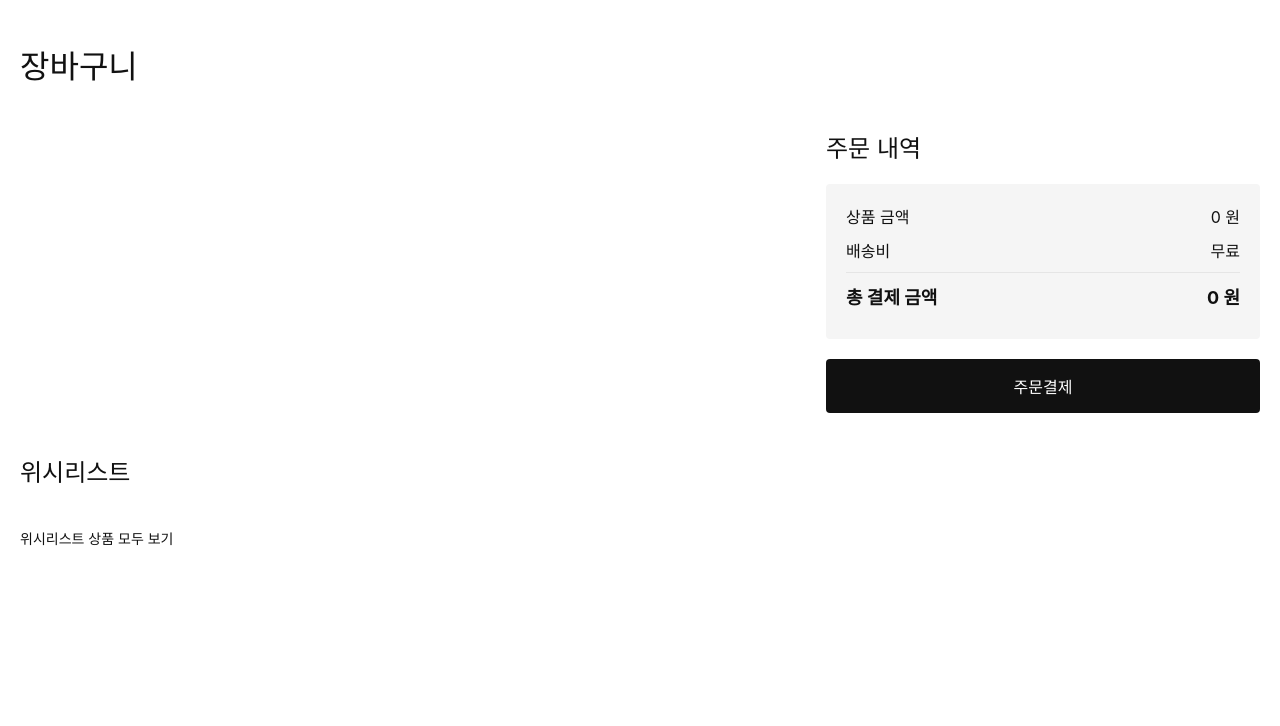
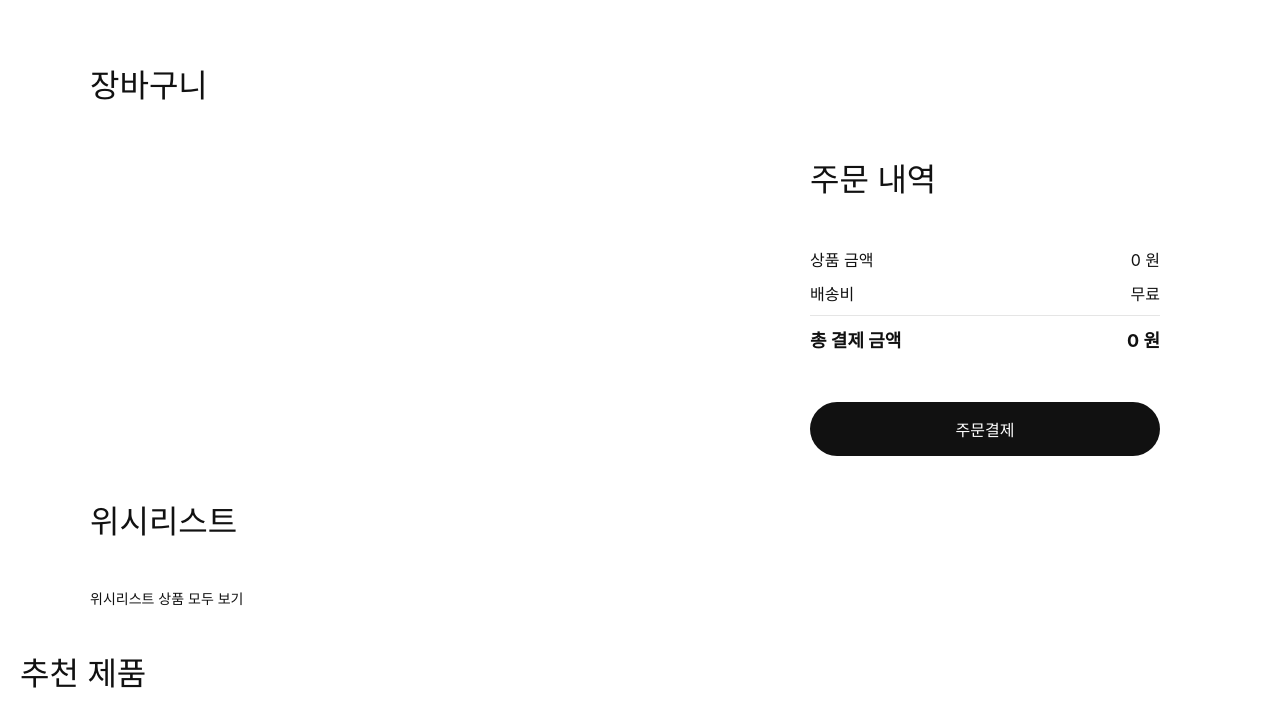
Before and after one commit to bsh-ko/vanilla_demo, a website built with Vite: page src/cart/cart.html in a window 1280 px wide. Built offline with nearby package versions, Linux system fonts and the light colour scheme.

Commit message:
css 수정

```diff
--- a/package.json
+++ b/package.json
@@ -10,5 +10,8 @@
   },
   "devDependencies": {
     "vite": "^5.4.8"
+  },
+  "dependencies": {
+    "axios": "^1.7.7"
   }
 }
--- a/src/cart/cart.css
+++ b/src/cart/cart.css
@@ -7,7 +7,14 @@ body {
 }
 
 h1, h2 {
-    font-weight: normal;
+    font-size: 32px;
+    font-style: normal;
+    font-weight: 500;
+}
+
+.main-layout {
+    max-width: 1100px;
+    margin: 40px auto;
 }
 
 .cart-container {
@@ -22,6 +29,8 @@ h1, h2 {
 
 #order-summary {
     width: 35%;
+    margin-right: 30px;
+    max-width: 350px;
 }
 
 .cart-item {
@@ -96,8 +105,7 @@ h1, h2 {
 }
 
 .order-details {
-    background-color: #f5f5f5;
-    padding: 20px;
+    padding: 20px 0;
     border-radius: 4px;
 }
 
@@ -120,7 +128,7 @@ h1, h2 {
     background-color: #111;
     color: #fff;
     border: none;
-    border-radius: 4px;
+    border-radius: 30px;
     font-size: 16px;
     cursor: pointer;
     margin-top: 20px;
--- a/src/cart/cart.html
+++ b/src/cart/cart.html
@@ -1,5 +1,6 @@
 <!DOCTYPE html>
 <html lang="ko">
+
 <head>
     <meta charset="UTF-8">
     <meta name="viewport" content="width=device-width, initial-scale=1.0">
@@ -7,12 +8,14 @@
     <link rel="stylesheet" href="styles.css">
     <link rel="stylesheet" href="cart.css">
 </head>
+
 <body>
     <div id="app">
+        <div class="main-layout">
             <h1>장바구니</h1>
             <div class="cart-container">
                 <div id="cart-items"></div> <!-- 장바구니 목록 -->
-            <div id="empty-cart-message" style="display: none;">    <!-- 장바구니 비어있을 때 문구 -->
+                <div id="empty-cart-message" style="display: none;"> <!-- 장바구니 비어있을 때 문구 -->
                     장바구니에 상품이 없습니다.
                 </div>
                 <div id="order-summary">
@@ -40,6 +43,12 @@
                 <a href="#" class="see-more">위시리스트 상품 모두 보기</a>
             </div>
         </div>
+        <div class="recommend-container">
+            <h2>추천 제품</h2>
+        </div>
+
+    </div>
     <script src="cart.js"></script>
 </body>
+
 </html>
--- a/src/cart/cart.js
+++ b/src/cart/cart.js
@@ -54,7 +54,7 @@ function updateCartView() {
                     </div>
                 </div>
                 <div class="item-actions">
-                    <button class="add-to-wishlist" onclick="addToWishlist(${item.id})">♡</button>
+                    <button class="add-to-wishlist" onclick="addToWishlist(${item.id})"><img src="../assets/icons/button36px/white-heart.svg" alt="빈 하트"></button>
                     <button class="remove-item" onclick="removeItem(${item.id})">🗑️</button>
                 </div>
             </div>
```
Also changed, not shown: cart/bruno.json (added, +9 -0 lines), 2 other files. Lines whose indentation alone changed are shown as unchanged.
